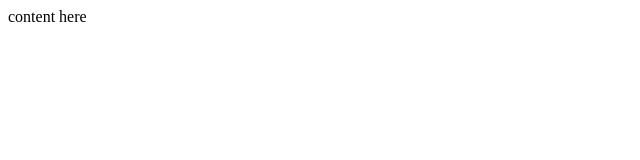
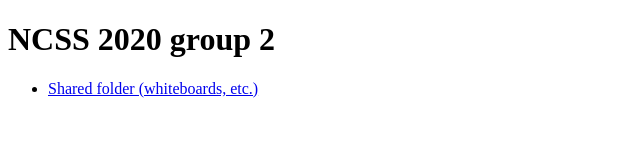
Before and after one commit to swalladge/ncss-2020-syd-2, a plain HTML site: page index.html in a window 1280 px wide. Shown: the whole page, without its empty margins (0-640 px from the left). Drawn offline with Linux system fonts and the light colour scheme.

Commit message:
add content

```diff
--- a/index.html
+++ b/index.html
@@ -6,6 +6,10 @@
     <title>NCSS 2020 group 2</title>
   </head>
   <body>
-    content here
+    <h1>NCSS 2020 group 2</h1>
+
+    <ul>
+      <li><a href="https://drive.google.com/drive/folders/1ShkdGp3T1O8OLT9ANrZv8XHw6fTuGoVT?usp=sharing">Shared folder (whiteboards, etc.)</a></li>
+    </ul>
   </body>
 </html>
```
